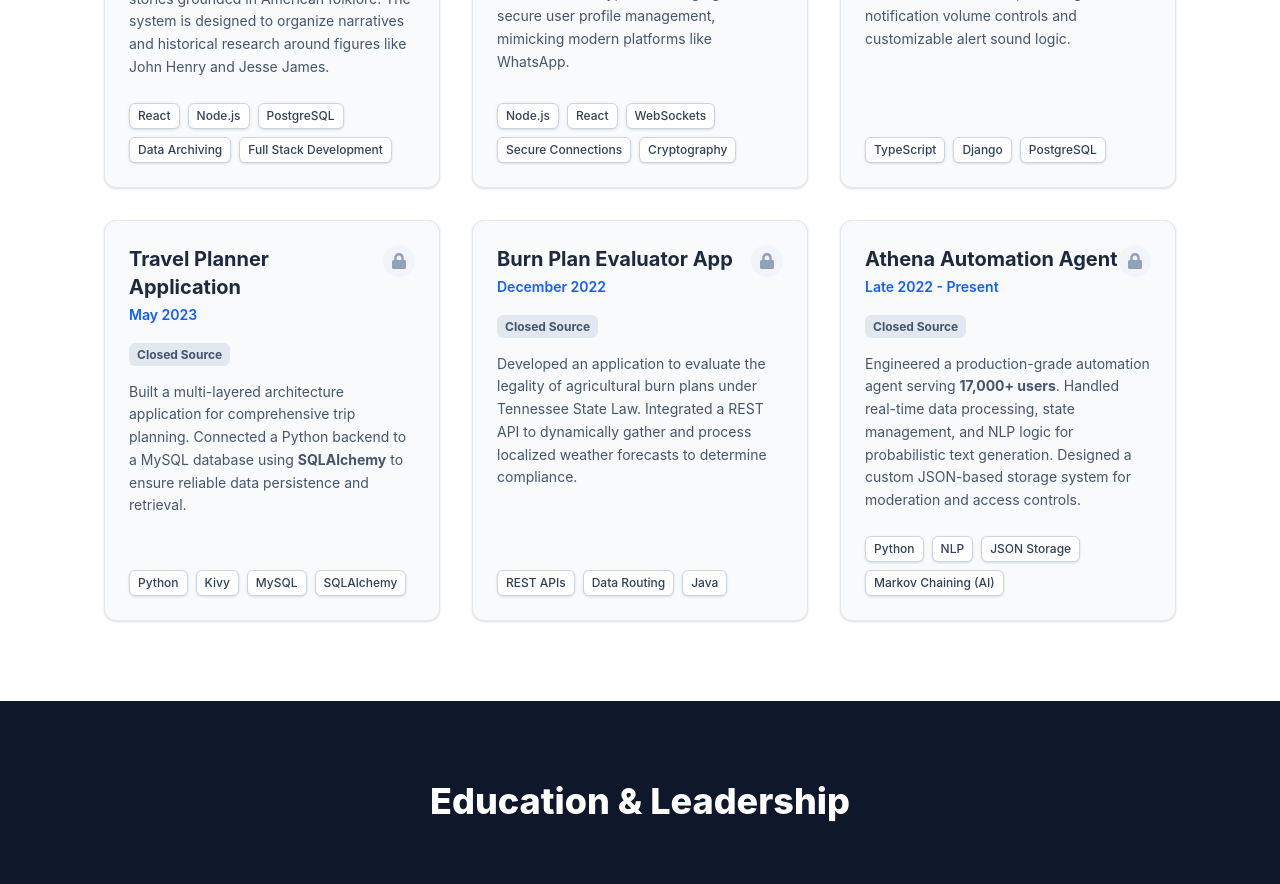
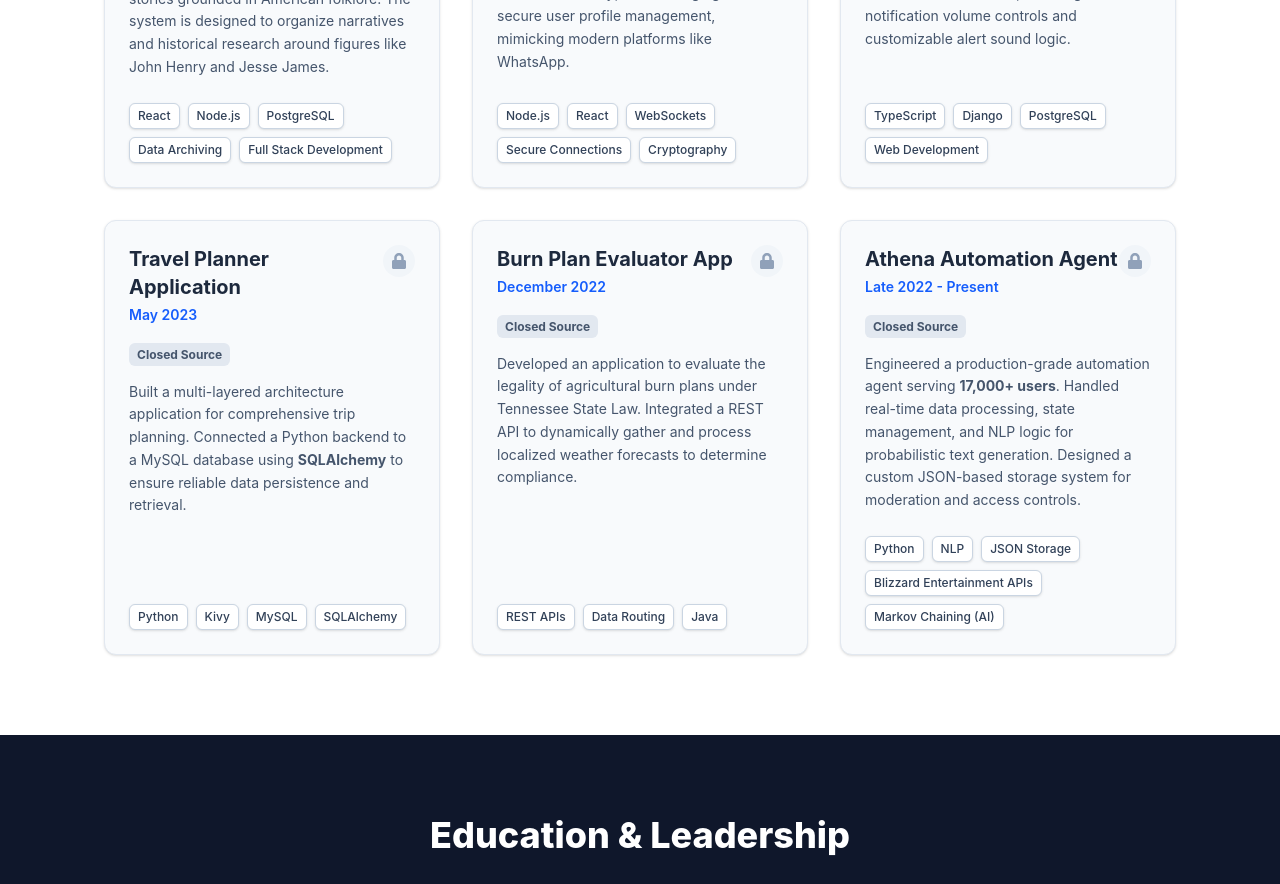
Before and after one commit to NaverJJV/naverjjv.github.io, a React (Vite) app: page / in a window 1280 px wide. Shown: the part 3720-4604 px from the top of the page. Built offline with nearby package versions, Linux system fonts and the light colour scheme.

Commit message:
Include API details

```diff
--- a/src/components/Projects.jsx
+++ b/src/components/Projects.jsx
@@ -44,7 +44,7 @@ const Projects = () => {
             date: "Spring 2024",
             type: "Open Source",
             description: "Contributed to a high-volume open-source communication platform (often described as 'Discord for Developers'). Collaborated with a small team to implement global notification volume controls and customizable alert sound logic.",
-            tech: ["TypeScript", "Django", "PostgreSQL"],
+            tech: ["TypeScript", "Django", "PostgreSQL", "Web Development"],
             icon: <FaGithub className="text-slate-800"/>,
             link: "https://github.com/zulip/zulip"
         },
@@ -69,7 +69,7 @@ const Projects = () => {
             date: "Late 2022 - Present",
             type: "Closed Source",
             description: "Engineered a production-grade automation agent serving <strong className='text-slate-900'>17,000+ users</strong>. Handled real-time data processing, state management, and NLP logic for probabilistic text generation. Designed a custom JSON-based storage system for moderation and access controls.",
-            tech: ["Python", "NLP", "JSON Storage", "Markov Chaining (AI)"],
+            tech: ["Python", "NLP", "JSON Storage", "Blizzard Entertainment APIs", "Markov Chaining (AI)"],
             icon: <FaLock className="text-slate-400"/>
         }
     ];
```
